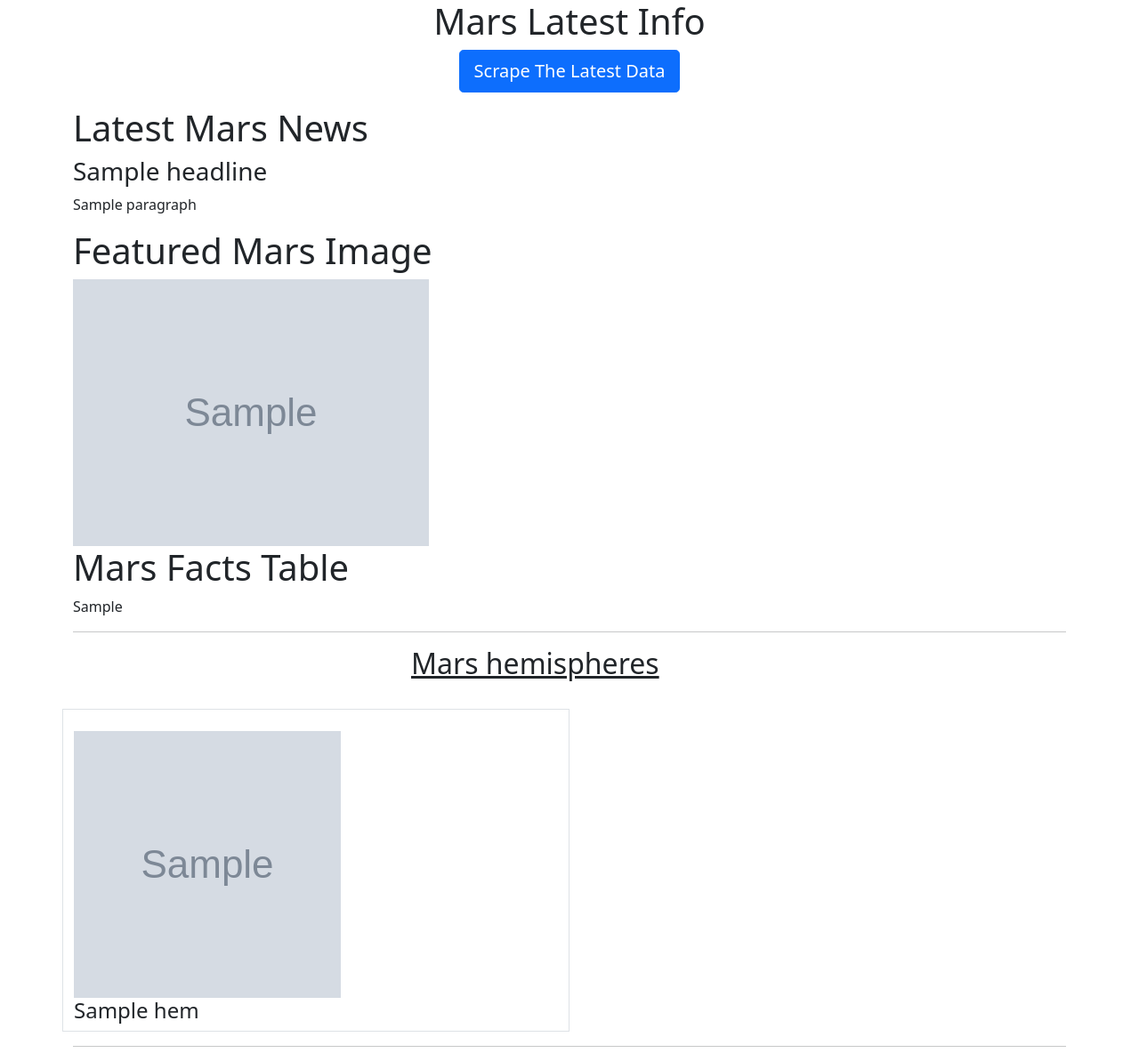
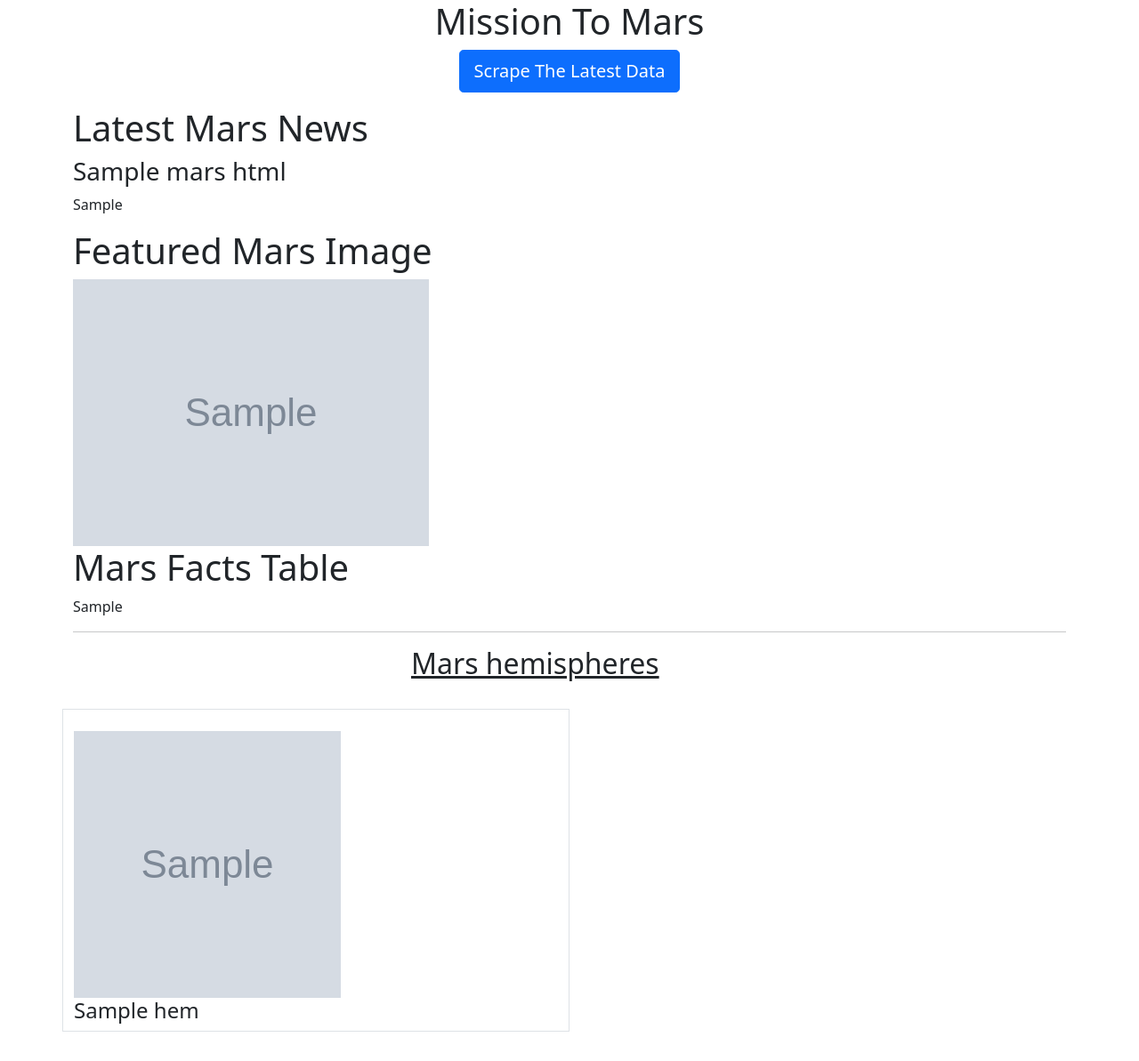
Before and after one commit to haodong191/web-scraping-challenge, a Flask app: template Missions_to_Mars/templates/index.html in a window 1280 px wide. Shown: the whole page at 89% size. After the commit the page ends 1160 px from the top, so only its background shows below. Run offline with Flask 2, Linux system fonts and the light colour scheme; the template is opened without the code that fills it: most values are stand-ins (such as "Sample title", 1, 10 or a date in 2020); grey boxes marked "Sample" are stand-in pictures; some libraries are stand-ins or nearby versions.

Commit message:
Work in progress

```diff
--- a/Missions_to_Mars/app.py
+++ b/Missions_to_Mars/app.py
@@ -11,16 +11,14 @@ mongo = PyMongo(app, uri="mongodb://localhost:27017/mars_db")
 @app.route("/")
 def home():
 
-
     mars_html = mongo.db.facts.find_one()
 
     return render_template("index.html", mars_html = mars_html)
 
-
 @app.route("/scrape")
 def scrape():
 
-    mars_html = scrape_mars.scrape_info()
+    mars_html = scrape_mars.scrape()
 
     mongo.db.facts.update({}, mars_html, upsert=True)
 
--- a/Missions_to_Mars/templates/index.html
+++ b/Missions_to_Mars/templates/index.html
@@ -7,16 +7,15 @@
     <meta http-equiv="X-UA-Compatible" content="ie=edge" />
     <title>Mars Data</title>
     <link href="https://cdn.jsdelivr.net/npm/bootstrap@5.1.0/dist/css/bootstrap.min.css" rel="stylesheet" integrity="sha384-KyZXEAg3QhqLMpG8r+8fhAXLRk2vvoC2f3B09zVXn8CA5QIVfZOJ3BCsw2P0p/We" crossorigin="anonymous">
-    <script src="https://cdn.jsdelivr.net/npm/bootstrap@5.1.0/dist/js/bootstrap.bundle.min.js" integrity="sha384-U1DAWAznBHeqEIlVSCgzq+c9gqGAJn5c/t99JyeKa9xxaYpSvHU5awsuZVVFIhvj" crossorigin="anonymous"></script>
 
 </head>
 
 <body>
     <div class="container">
         <div class="jumbotron text-center">
-            <h1>Mars Latest Info</h1>
+            <h1>Mission To Mars</h1>
             <p>
-                <a class="btn btn-primary btn-lg" href="/scrape" role="button">Scrape The Latest Data</a>
+                <a class="btn btn-primary btn-lg" href="/scrape_mars" role="button">Scrape The Latest Data</a>
             </p>
         </div>
     </div>
@@ -24,8 +23,8 @@
     <div class="container">
         <h1>Latest Mars News</h1>
         <div>
-            <h3 class="heading">{{ mars_html.headline }}</h3>
-            <p class="paragraph">{{ mars_html.paragraph }}</p>
+            <h3 class="heading">{{ mars_html.news_title }}</h3>
+            <p class="paragraph">{{ mars_html.news_p }}</p>
         </div>
     </div>
 
@@ -40,7 +39,7 @@
     <div class="container">
         <h1>Mars Facts Table</h1>
         <div class="table">
-            {{mars_html.mars_fact_table | safe}}
+            {{ mars_html.mars_fact_table }}
         </div>
 
         <hr>
@@ -51,11 +50,11 @@
         </div>
         </br>
         <div class="row">
-            {% for hem in mars_html.mars_hemispheres %}
+            {% for hem in mars_html.hemisphere_image_urls %}
             <div class="col-6 border">
                 </br>
                 <div>
-                    <img width="300 px" height="300 px" class="center" src="{{hem.image_url}}">
+                    <img width="300 px" height="300 px" class="center" src="{{hemisphere_image_urls}}">
                 </div>
 
                 <div>
@@ -65,10 +64,6 @@
             </div>
             {% endfor %}
         </div>
-
-        <hr>
-        <script src="https://cdn.jsdelivr.net/npm/@popperjs/core@2.9.3/dist/umd/popper.min.js" integrity="sha384-eMNCOe7tC1doHpGoWe/6oMVemdAVTMs2xqW4mwXrXsW0L84Iytr2wi5v2QjrP/xp" crossorigin="anonymous"></script>
-        <script src="https://cdn.jsdelivr.net/npm/bootstrap@5.1.0/dist/js/bootstrap.min.js" integrity="sha384-cn7l7gDp0eyniUwwAZgrzD06kc/tftFf19TOAs2zVinnD/C7E91j9yyk5//jjpt/" crossorigin="anonymous"></script>
 </body>
 
 </html>
```
